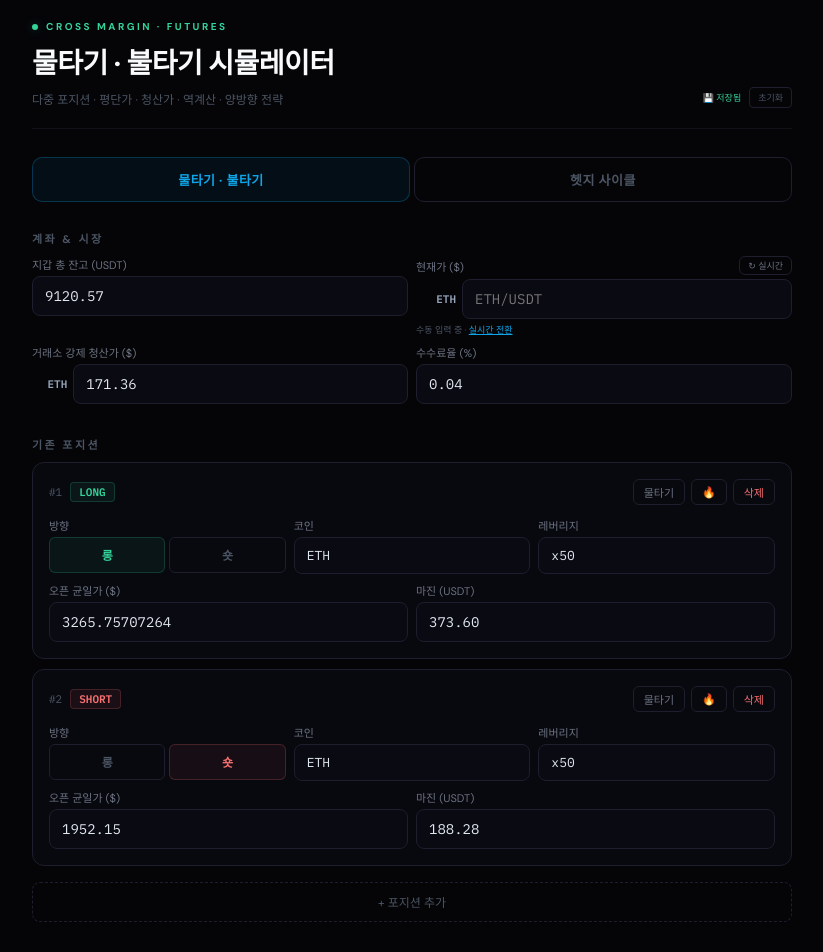
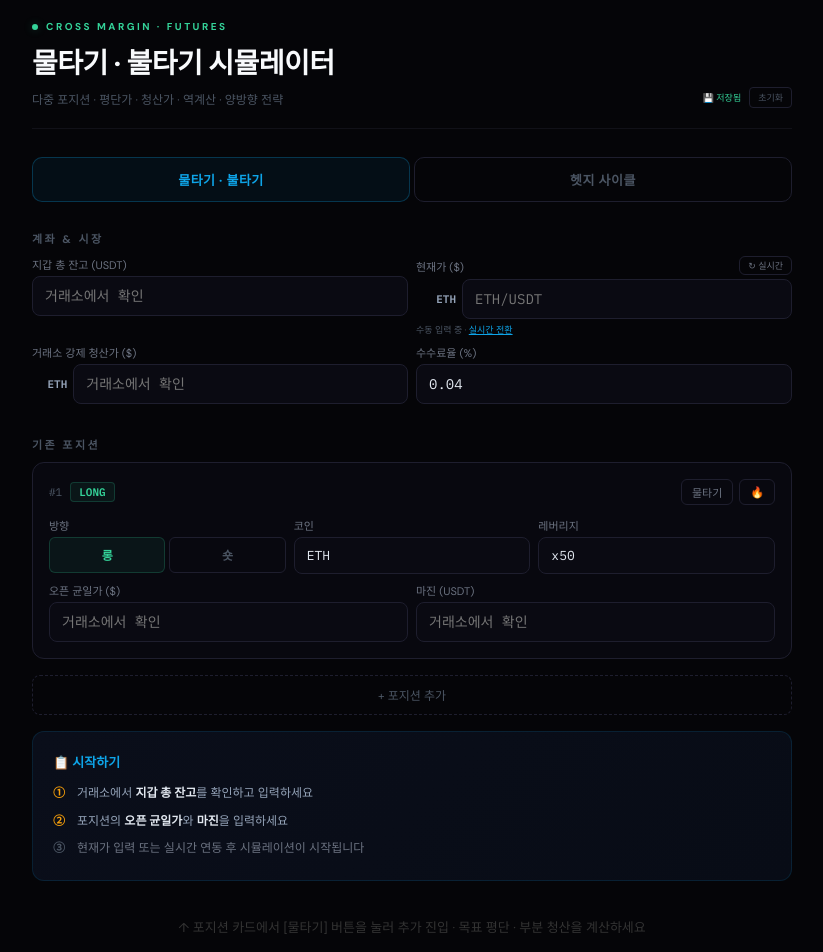
Before and after one commit to qwfgsdg/calc-simulator, a Next.js app: page /calc in a window 1280 px wide. Shown: the top 952 px of the page, without its empty margins (228-1051 px from the left). Built offline with nearby package versions, Linux system fonts and the light colour scheme.

Commit message:
Update simulator-v4.jsx
최적화 빈칸 디폴드 쾌적하게 수정

```diff
--- a/app/calc/simulator-v4.jsx
+++ b/app/calc/simulator-v4.jsx
@@ -68,10 +68,10 @@ const storageAdapter = {
    MAIN COMPONENT
    ═══════════════════════════════════════════ */
 export default function SimV4() {
-  const [wallet, setWallet] = useState("9120.57");
+  const [wallet, setWallet] = useState("");
   const [coinPrices, setCoinPrices] = useState({}); // { ETH: "2647.35", BTC: "97340" }
   const [feeRate, setFeeRate] = useState("0.04");
-  const [coinLiqPrices, setCoinLiqPrices] = useState({ ETH: "171.36" }); // 코인별 거래소 청산가
+  const [coinLiqPrices, setCoinLiqPrices] = useState({}); // 코인별 거래소 청산가
   const setLiqPrice = (coin, val) => setCoinLiqPrices(prev => ({ ...prev, [coin]: val }));
   const getLiqPrice = (coin) => n(coinLiqPrices[coin] || "");
 
@@ -83,8 +83,7 @@ export default function SimV4() {
   const priceDirTimer = useRef(null);
 
   const [positions, setPositions] = useState([
-    mkPos({ dir: "long", coin: "ETH", entryPrice: "3265.75707264", margin: "373.60", leverage: 50 }),
-    mkPos({ dir: "short", coin: "ETH", entryPrice: "1952.15", margin: "188.28", leverage: 50 }),
+    mkPos(),
   ]);
 
   const [selId, setSelId] = useState(null);
@@ -194,13 +193,12 @@ export default function SimV4() {
   const handleReset = async () => {
     if (!confirm("모든 저장 데이터를 삭제하고 초기값으로 복원할까요?")) return;
     await storageAdapter.clear(STORAGE_KEY);
-    setWallet("9120.57");
+    setWallet("");
     setFeeRate("0.04");
-    setCoinLiqPrices({ ETH: "171.36" });
+    setCoinLiqPrices({});
     setCoinPrices({});
     setPositions([
-      mkPos({ dir: "long", coin: "ETH", entryPrice: "3265.75707264", margin: "373.60", leverage: 50 }),
-      mkPos({ dir: "short", coin: "ETH", entryPrice: "1952.15", margin: "188.28", leverage: 50 }),
+      mkPos(),
     ]);
     setSelId(null); setPyraMode(false);
     setSaveStatus(null);
@@ -455,6 +453,58 @@ export default function SimV4() {
       const liq = (wb - sumSignEpQty) / denom;
       return liq > 0 ? liq : 0;
     };
+
+    // ── 코인별 청산가 자동 계산 (MMR 역산 기반) ──
+    // targetCoin의 가격만 움직이고, 나머지 코인은 현재가 고정 가정
+    // equity(P) = wb + Σ pnl_i(P) = mmr × Σ notional_i(P)
+    // targetCoin 포지션: pnl = sign*(P - ep)*qty, notional = qty*P
+    // 다른 코인: pnl = sign*(pcp - ep)*qty (고정), notional = qty*pcp (고정)
+    // => wb + Σ_target[sign*(P-ep)*qty] + Σ_other[pnl_fixed] = mmr × (Σ_target[qty*P] + Σ_other[notional_fixed])
+    // => wb + P*Σ_t(sign*qty) - Σ_t(sign*ep*qty) + otherPnL = mmr*(P*Σ_t(qty) + otherNotional)
+    // => P*(Σ_t(sign*qty) - mmr*Σ_t(qty)) = mmr*otherNotional - wb + Σ_t(sign*ep*qty) - otherPnL
+    // => P = (mmr*otherNotional - wb + Σ_t(sign*ep*qty) - otherPnL) / (Σ_t(sign*qty) - mmr*Σ_t(qty))
+    const solveLiqForCoin = (targetCoin, posArr, mmr) => {
+      if (!mmr || mmr <= 0) return null;
+      const targetPos = posArr.filter(p => p.coin === targetCoin);
+      const otherPos = posArr.filter(p => p.coin !== targetCoin);
+      if (targetPos.length === 0) return null;
+
+      const sumTSignQty = targetPos.reduce((a, p) => a + p.sign * p.qty, 0);
+      const sumTSignEpQty = targetPos.reduce((a, p) => a + p.sign * p.ep * p.qty, 0);
+      const sumTQty = targetPos.reduce((a, p) => a + p.qty, 0);
+
+      const otherPnL = otherPos.reduce((a, p) => {
+        return a + (p.pcp > 0 ? p.sign * (p.pcp - p.ep) * p.qty : 0);
+      }, 0);
+      const otherNotional = otherPos.reduce((a, p) => {
+        return a + p.qty * (p.pcp > 0 ? p.pcp : 0);
+      }, 0);
+
+      const numer = mmr * otherNotional - wb + sumTSignEpQty - otherPnL;
+      const denom = sumTSignQty - mmr * sumTQty;
+      if (Math.abs(denom) < 1e-12) return null;
+      const liq = numer / denom;
+      return liq > 0 ? liq : 0;
+    };
+
+    // 자동 계산된 코인별 청산가 맵
+    const autoLiqPrices = {};
+    if (mmRate && parsed.length > 0) {
+      const allCoins = [...new Set(parsed.map(p => p.coin))];
+      allCoins.forEach(coin => {
+        // 이미 사용자가 직접 입력한 코인은 스킵 (기준 코인)
+        if (coin === calcRefCoin) return;
+        const coinPosCount = parsed.filter(p => p.coin === coin).length;
+        if (coinPosCount === 0) return;
+        // 해당 코인의 현재가가 있어야 계산 가능
+        const coinCp = n(coinPrices[coin] || "");
+        if (coinCp <= 0) return;
+        const liq = solveLiqForCoin(coin, parsed, mmRate);
+        if (liq != null && liq > 0) {
+          autoLiqPrices[coin] = liq;
+        }
+      });
+    }
 
     // ── Build DCA result (sim mode) ──
     let dcaResult = null;
@@ -1392,7 +1442,7 @@ export default function SimV4() {
     }
 
     return {
-      parsed, wb, cp, fee, exLiq,
+      parsed, wb, cp, fee, exLiq, calcRefCoin, autoLiqPrices, solveLiqForCoin,
       totalPnL, equity, totalMargin, freeMargin,
       mmActual, mmRate, liqDistPct,
       sel, dcaResult, revResult, closeResult, splitResult, availCalc,
@@ -1704,7 +1754,7 @@ export default function SimV4() {
         <Sec label="계좌 & 시장" />
         <div style={S.grid2}>
           <Fld label="지갑 총 잔고 (USDT)">
-            <Inp value={wallet} onChange={setWallet} ph="9120.57" />
+            <Inp value={wallet} onChange={setWallet} ph="거래소에서 확인" />
           </Fld>
           <div style={{ flex: 1 }}>
             <div style={{ display: "flex", justifyContent: "space-between", alignItems: "center", marginBottom: 4 }}>
@@ -1766,12 +1816,33 @@ export default function SimV4() {
             <div style={{ fontSize: 11, color: "#6b7280", marginBottom: 4, fontFamily: "'DM Sans'" }}>
               거래소 강제 청산가 ($)
             </div>
-            {usedCoins.map(coin => (
-              <div key={coin} style={{ display: "flex", gap: 6, marginBottom: 4, alignItems: "center" }}>
-                <span style={{ fontSize: 11, fontWeight: 700, color: "#94a3b8", width: 40, textAlign: "right", fontFamily: "'IBM Plex Mono'" }}>{coin}</span>
-                <Inp value={coinLiqPrices[coin] || ""} onChange={(v) => setLiqPrice(coin, v)} ph="거래소에서 확인" />
+            {usedCoins.map(coin => {
+              const isRef = calc?.calcRefCoin === coin;
+              const hasManual = !!(coinLiqPrices[coin] && n(coinLiqPrices[coin]) > 0);
+              const autoVal = calc?.autoLiqPrices?.[coin];
+              const hasAuto = !isRef && !hasManual && autoVal != null && autoVal > 0;
+              return (
+                <div key={coin} style={{ display: "flex", gap: 6, marginBottom: 4, alignItems: "center" }}>
+                  <span style={{ fontSize: 11, fontWeight: 700, color: "#94a3b8", width: 40, textAlign: "right", fontFamily: "'IBM Plex Mono'" }}>{coin}</span>
+                  {hasAuto ? (
+                    <div style={{
+                      ...S.inp, flex: 1, display: "flex", alignItems: "center", justifyContent: "space-between",
+                      background: "#060a10", borderColor: "#0ea5e922", cursor: "default",
+                    }}>
+                      <span style={{ color: "#0ea5e9", fontSize: 13, fontWeight: 500 }}>{fmt(autoVal, autoVal > 100 ? 2 : 4)}</span>
+                      <span style={{ fontSize: 9, color: "#0ea5e966", fontFamily: "'DM Sans'", whiteSpace: "nowrap", marginLeft: 8 }}>자동</span>
+                    </div>
+                  ) : (
+                    <Inp value={coinLiqPrices[coin] || ""} onChange={(v) => setLiqPrice(coin, v)} ph="거래소에서 확인" />
+                  )}
+                </div>
+              );
+            })}
+            {usedCoins.length > 1 && calc?.mmRate && (
+              <div style={{ fontSize: 9, color: "#0ea5e966", marginTop: 2, fontFamily: "'DM Sans'" }}>
+                💡 {calc.calcRefCoin} 청산가 기준으로 타 코인 자동 계산 (현재가 고정 가정)
               </div>
-            ))}
+            )}
           </div>
           <Fld label="수수료율 (%)">
             <Inp value={feeRate} onChange={setFeeRate} ph="0.04" />
@@ -1793,6 +1864,35 @@ export default function SimV4() {
             cp={getCp(pos.coin)} />
         ))}
         <button onClick={addPos} style={S.addBtn}>+ 포지션 추가</button>
+
+        {/* 온보딩 가이드: 필수값 미입력 시 표시 */}
+        {(!n(wallet) || !positions.some(p => n(p.entryPrice) > 0 && n(p.margin) > 0)) && (
+          <div style={{
+            marginTop: 16, padding: 20, borderRadius: 12,
+            background: "linear-gradient(135deg, #0a0e1a 0%, #080c16 100%)",
+            border: "1px solid #0ea5e922",
+          }}>
+            <div style={{ fontSize: 13, fontWeight: 700, color: "#0ea5e9", fontFamily: "'DM Sans'", marginBottom: 12 }}>
+              📋 시작하기
+            </div>
+            <div style={{ fontSize: 12, color: "#94a3b8", lineHeight: 1.8, fontFamily: "'DM Sans'" }}>
+              <div style={{ display: "flex", gap: 8, alignItems: "flex-start", marginBottom: 6 }}>
+                <span style={{ color: !n(wallet) ? "#f59e0b" : "#34d399", fontWeight: 700, minWidth: 16 }}>{!n(wallet) ? "①" : "✓"}</span>
+                <span>거래소에서 <strong style={{ color: "#e2e8f0" }}>지갑 총 잔고</strong>를 확인하고 입력하세요</span>
+              </div>
+              <div style={{ display: "flex", gap: 8, alignItems: "flex-start", marginBottom: 6 }}>
+                <span style={{ color: !positions.some(p => n(p.entryPrice) > 0 && n(p.margin) > 0) ? "#f59e0b" : "#34d399", fontWeight: 700, minWidth: 16 }}>
+                  {!positions.some(p => n(p.entryPrice) > 0 && n(p.margin) > 0) ? "②" : "✓"}
+                </span>
+                <span>포지션의 <strong style={{ color: "#e2e8f0" }}>오픈 균일가</strong>와 <strong style={{ color: "#e2e8f0" }}>마진</strong>을 입력하세요</span>
+              </div>
+              <div style={{ display: "flex", gap: 8, alignItems: "flex-start" }}>
+                <span style={{ color: "#4b5563", fontWeight: 700, minWidth: 16 }}>③</span>
+                <span style={{ color: "#6b7280" }}>현재가 입력 또는 실시간 연동 후 시뮬레이션이 시작됩니다</span>
+              </div>
+            </div>
+          </div>
+        )}
 
         {/* ③ ACCOUNT SUMMARY */}
         {calc && hasAnyPrice && (
@@ -1863,7 +1963,9 @@ export default function SimV4() {
               <div style={S.liqBar}>
                 <div style={S.liqBarInner}>
                   <div>
-                    <div style={{ fontSize: 10, color: "#6b7280", marginBottom: 2 }}>강제 청산가</div>
+                    <div style={{ fontSize: 10, color: "#6b7280", marginBottom: 2 }}>
+                      강제 청산가 <span style={{ color: "#4b5563" }}>({calc.calcRefCoin})</span>
+                    </div>
                     <div style={{ fontSize: 20, fontWeight: 700, color: "#f59e0b", fontFamily: "'DM Sans'" }}>
                       ${fmt(calc.exLiq)}
                     </div>
@@ -1878,6 +1980,34 @@ export default function SimV4() {
                     </div>
                   </div>
                 </div>
+                {/* 다중 코인 자동계산 청산가 */}
+                {Object.keys(calc.autoLiqPrices).length > 0 && (
+                  <div style={{ marginTop: 10, paddingTop: 10, borderTop: "1px solid #1e1e2e" }}>
+                    {Object.entries(calc.autoLiqPrices).map(([coin, liq]) => {
+                      const coinCp = getCp(coin);
+                      const dist = coinCp > 0 ? ((coinCp - liq) / coinCp) * 100 : null;
+                      return (
+                        <div key={coin} style={{ display: "flex", justifyContent: "space-between", alignItems: "center", padding: "4px 0" }}>
+                          <div style={{ display: "flex", alignItems: "center", gap: 6 }}>
+                            <span style={{ fontSize: 11, fontWeight: 700, color: "#94a3b8", fontFamily: "'IBM Plex Mono'", width: 40 }}>{coin}</span>
+                            <span style={{ fontSize: 14, fontWeight: 600, color: "#f59e0b", fontFamily: "'DM Sans'" }}>
+                              ${fmt(liq, liq > 100 ? 2 : 4)}
+                            </span>
+                            <span style={{ fontSize: 9, color: "#0ea5e966", fontFamily: "'DM Sans'" }}>자동</span>
+                          </div>
+                          {dist != null && (
+                            <span style={{
+                              fontSize: 11, fontWeight: 600, fontFamily: "'DM Sans'",
+                              color: Math.abs(dist) > 50 ? "#34d399" : Math.abs(dist) > 20 ? "#f59e0b" : "#f87171",
+                            }}>
+                              여유 {fmt(Math.abs(dist))}%
+                            </span>
+                          )}
+                        </div>
+                      );
+                    })}
+                  </div>
+                )}
                 {/* Visual bar */}
                 {calc.liqDistPct != null && (
                   <div style={S.liqVisual}>
@@ -3620,10 +3750,10 @@ function PosCard({ pos, idx, isSel, isPyraLocked, isPyraCounter, onSelect, onPyr
       </div>
       <div style={{ ...S.grid2, marginTop: 8 }}>
         <Fld label="오픈 균일가 ($)">
-          <Inp value={pos.entryPrice} onChange={(v) => onUpdate(pos.id, "entryPrice", v)} ph="1952.15" />
+          <Inp value={pos.entryPrice} onChange={(v) => onUpdate(pos.id, "entryPrice", v)} ph="거래소에서 확인" />
         </Fld>
         <Fld label="마진 (USDT)">
-          <Inp value={pos.margin} onChange={(v) => onUpdate(pos.id, "margin", v)} ph="188.28" />
+          <Inp value={pos.margin} onChange={(v) => onUpdate(pos.id, "margin", v)} ph="거래소에서 확인" />
         </Fld>
       </div>
       {ep > 0 && mg > 0 && pnl != null && (
```
